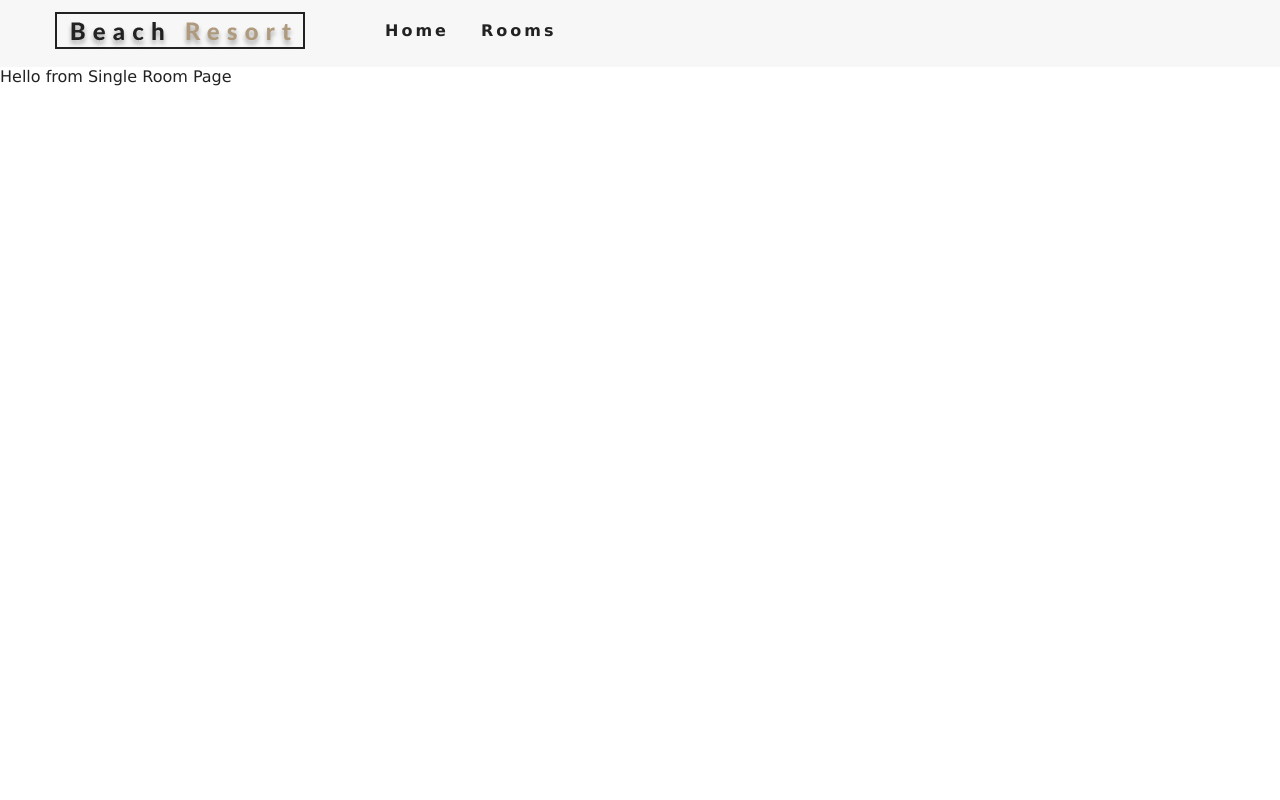
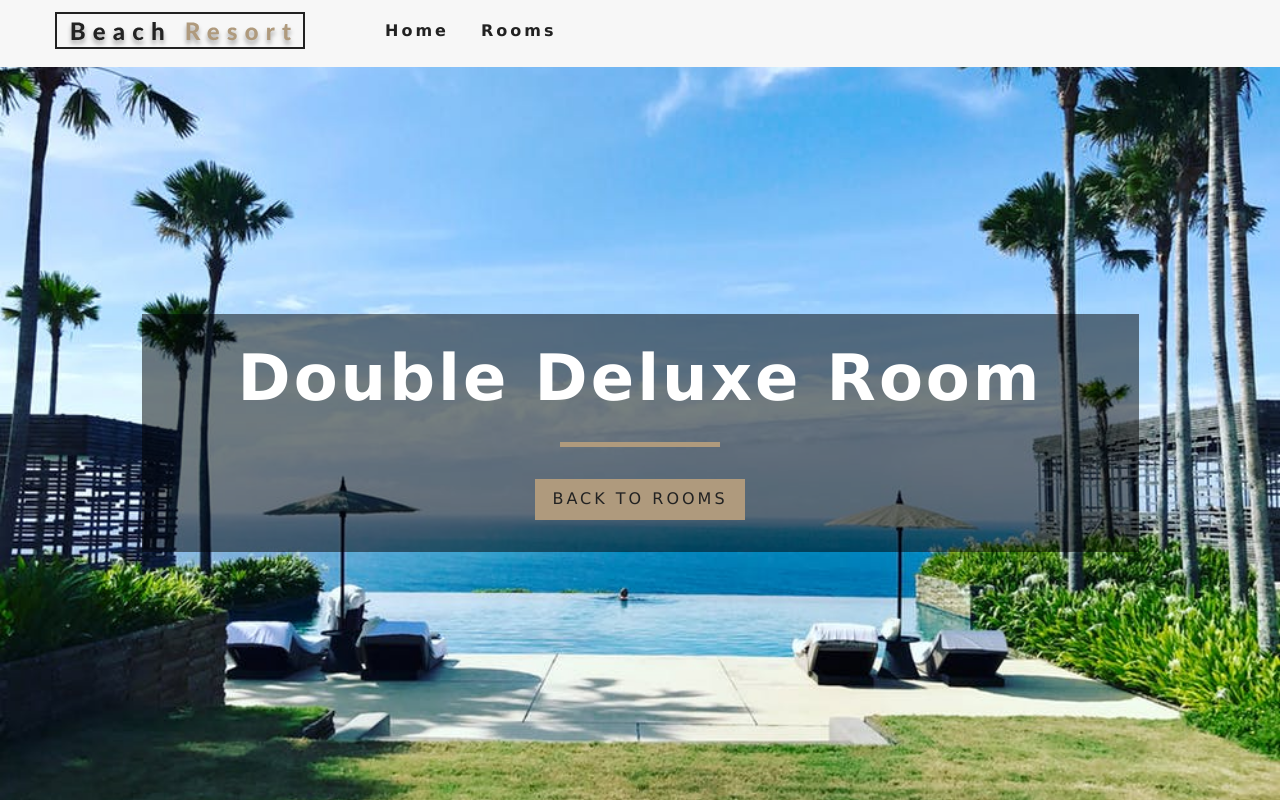
Before and after one commit to rabobahago/beach-resort-app, a React (Create React App) app: page /rooms/double-deluxe in a window 1280 px wide. Built offline with nearby package versions, Linux system fonts and the light colour scheme.

Commit message:
single room component added

```diff
--- a/src/context.js
+++ b/src/context.js
@@ -33,9 +33,14 @@ class RoomProvider extends Component {
     })
     return tempItems
   }
+  getRoom = (slug) => {
+    let tempRooms = [...this.state.rooms]
+    const room = tempRooms.find((room) => room.slug === slug)
+    return room
+  }
   render() {
     return (
-      <RoomContext.Provider value={{ ...this.state }}>
+      <RoomContext.Provider value={{ ...this.state, getRoom: this.getRoom }}>
         {this.props.children}
       </RoomContext.Provider>
     )
--- a/src/pages/SingleRoom.js
+++ b/src/pages/SingleRoom.js
@@ -1,8 +1,52 @@
 import React from 'react'
+import defaultBcg from '../images/room-1.jpeg'
+import Hero from '../components/Hero'
+import Banner from '../components/Banner'
+import { Link } from 'react-router-dom'
+import { RoomContext } from '../context'
 
 class SingleRoom extends React.Component {
+  constructor(props) {
+    super(props)
+    this.state = {
+      slug: this.props.match.params.slug,
+      defaultBcg,
+    }
+  }
+  static contextType = RoomContext
   render() {
-    return <div>Hello from Single Room Page</div>
+    const { getRoom } = this.context
+    let room = getRoom(this.state.slug)
+    if (!room) {
+      return (
+        <Hero className="error">
+          <h3>no such room could be found...</h3>
+          <Link to="/rooms" className="btn-primary">
+            Back to rooms
+          </Link>
+        </Hero>
+      )
+    }
+    const {
+      name,
+      description,
+      capacity,
+      images,
+      prices,
+      size,
+      extras,
+      breakfast,
+      pets,
+    } = room
+    return (
+      <Hero className="roomsHero">
+        <Banner title={`${name} room`}>
+          <Link to="/rooms" className="btn-primary">
+            Back to rooms
+          </Link>
+        </Banner>
+      </Hero>
+    )
   }
 }
 
```
Also changed, not shown: src/components/Room.js (+9 -0 lines), 1 other file (tests, documents, lock files or other folders).
